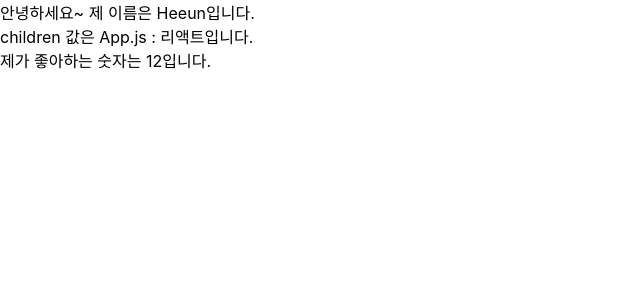
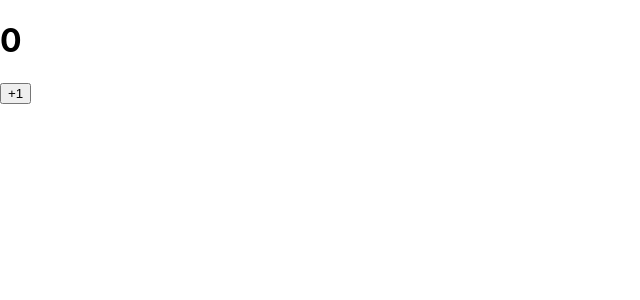
Before and after one commit to heeeun1207/ReactPrac, a React (Create React App) app in the folder react-prac/: page / in a window 1280 px wide. Shown: the top 300 px of the page, without its empty margins (0-640 px from the left). Built offline with nearby package versions, Linux system fonts and the light colour scheme.

Commit message:
버튼 이벤트 설정

```diff
--- a/react-prac/src/App.js
+++ b/react-prac/src/App.js
@@ -1,9 +1,8 @@
 import React from 'react';
-import MyComponent from "./MyComponent";
-
+import Counter from './Counter';
 
 const App = () => {
-  return <MyComponent name='Heeun' favoritNumber={12}> App.js : 리액트</MyComponent>
+  return <Counter />
 }
 
 export default App;
```
